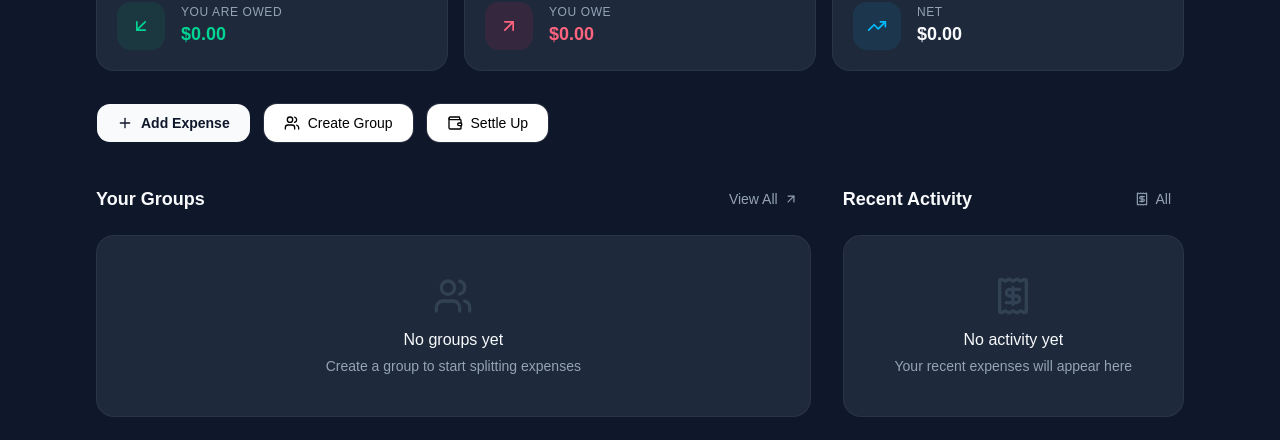
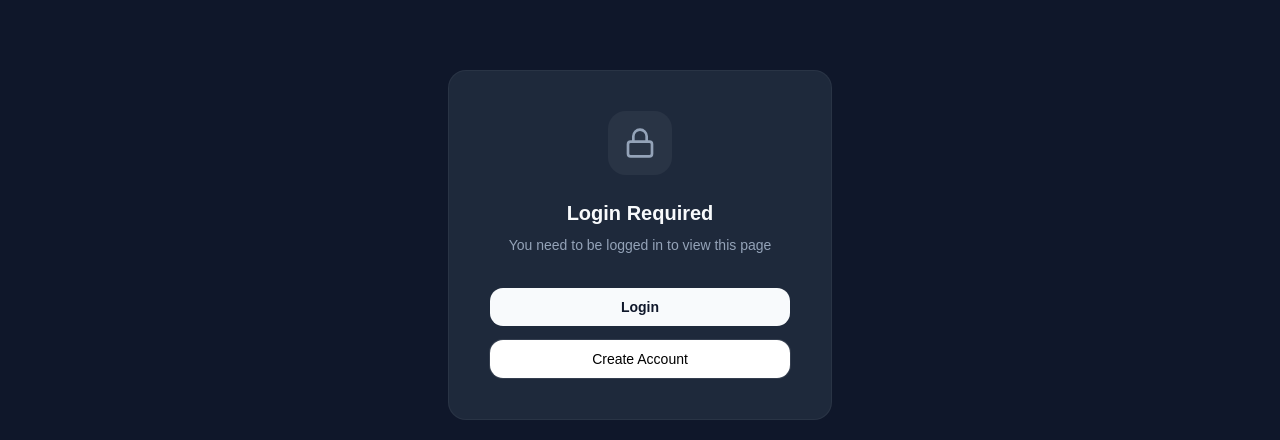
Before and after one commit to nimesh870/expense-splitter, a React (Vite) app: page / in a window 1280 px wide. Shown: the part 216-656 px from the top of the page. Built offline with nearby package versions, Linux system fonts and the light colour scheme; no server answers.

Commit message:
Updated home

```diff
--- a/src/pages/Home.jsx
+++ b/src/pages/Home.jsx
@@ -8,8 +8,46 @@ import {
   Receipt,
   TrendingUp,
 } from "lucide-react"
+import { useSelector } from "react-redux"
+import { Lock } from 'lucide-react'
+import { Link } from 'react-router-dom'
+
 
 function Home() {
+  const authStatus = useSelector(state => state.auth.status)
+  if (authStatus === false) {
+    return (
+    <div className="min-h-screen bg-[#0F172A] flex items-center justify-center px-4">
+      <div className="bg-[#1E293B] border border-white/5 rounded-2xl p-10 flex flex-col items-center text-center max-w-sm w-full">
+
+        <div className="w-16 h-16 rounded-2xl bg-white/5 flex items-center justify-center mb-6">
+          <Lock className="size-8 text-[#94A3B8]" />
+        </div>
+
+        <h2 className="text-[#F8FAFC] text-xl font-bold mb-2">
+          Login Required
+        </h2>
+        <p className="text-[#94A3B8] text-sm mb-8">
+          You need to be logged in to view this page
+        </p>
+
+        <div className="flex flex-col gap-3 w-full">
+          <Link to="/login" className="w-full">
+            <Button className="w-full bg-[#F8FAFC] text-[#0F172A] hover:bg-white/5 hover:text-white rounded-xl font-semibold h-10">
+              Login
+            </Button>
+          </Link>
+          <Link to="/signup" className="w-full">
+            <Button variant="outline" className="w-full border-white/10 text-black hover:bg-white/5 hover:text-white rounded-xl h-10">
+              Create Account
+            </Button>
+          </Link>
+        </div>
+
+      </div>
+    </div>
+  )
+  }
   return (
     <div className="min-h-screen bg-[#0F172A]">
       <div className="max-w-6xl mx-auto px-4 sm:px-6 lg:px-8 py-6 sm:py-10">
```
